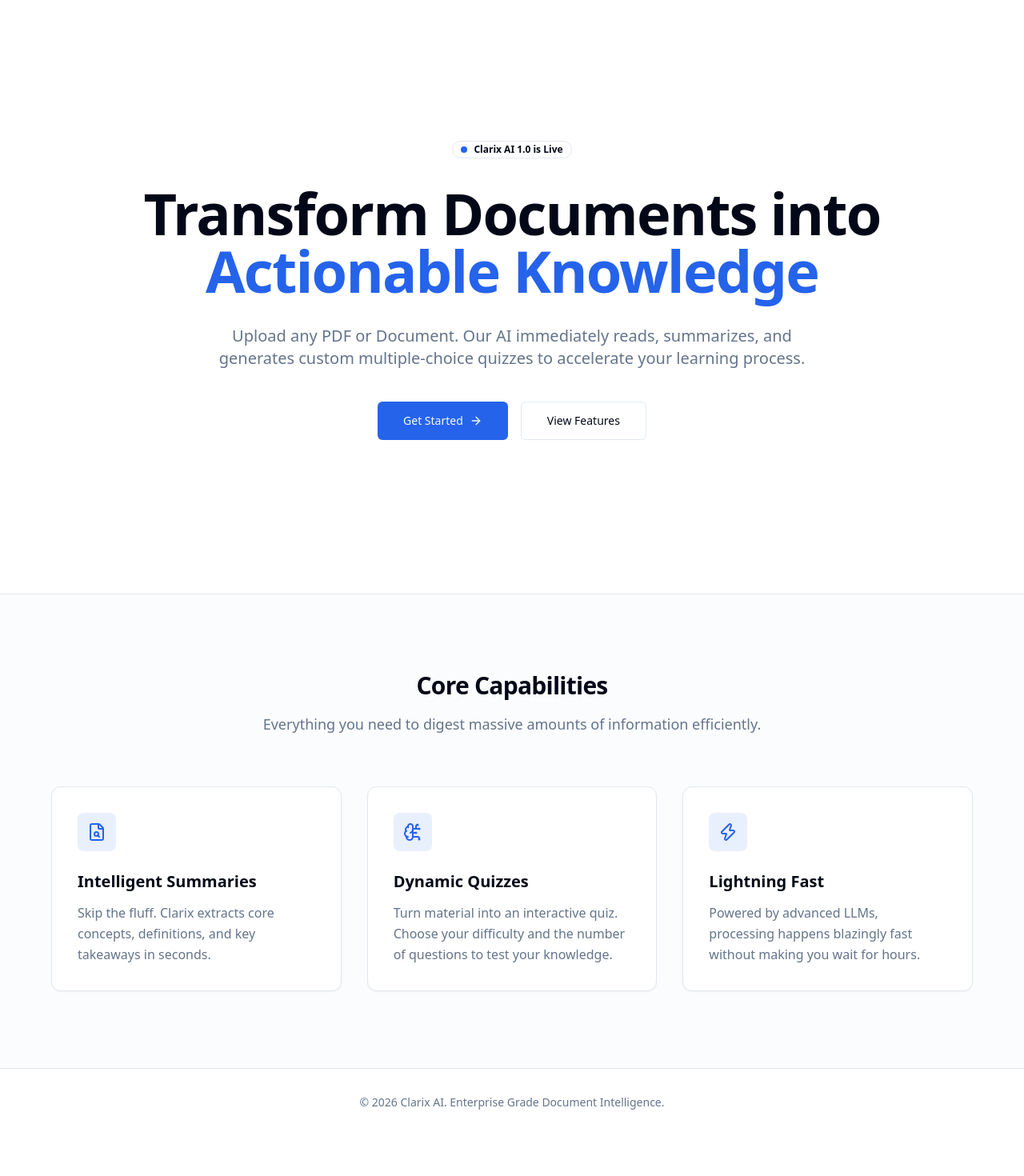
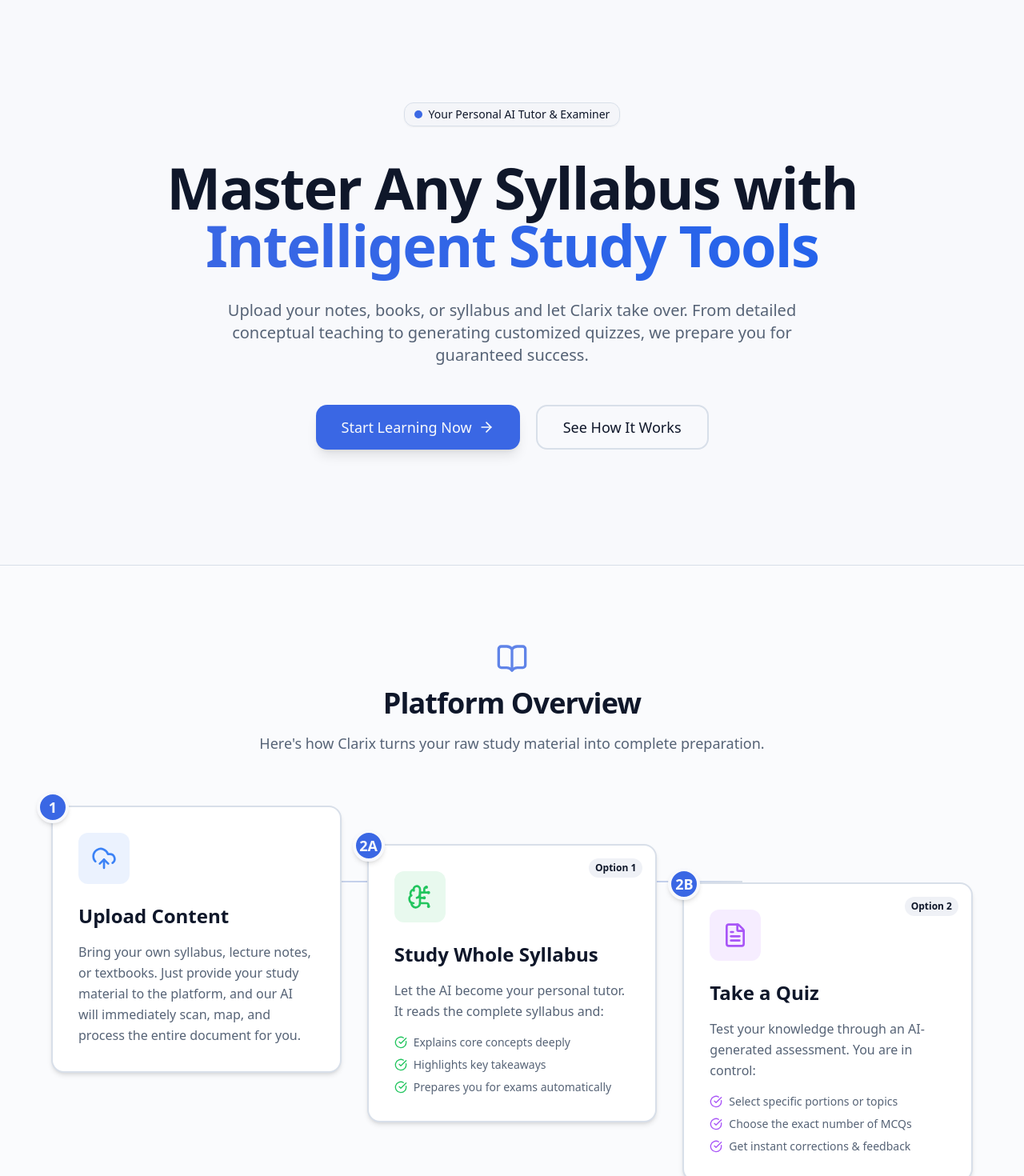
Before and after one commit to moizmalik11/Clarix-AI, a Next.js app in the folder Clarix-AI/frontend/: page / in a window 1280 px wide. Shown: the part 80-1550 px from the top of the page at 80% size. Before the commit the page ends 1500 px from the top, so only its background shows below. Built offline with nearby package versions, Linux system fonts and the light colour scheme.

Commit message:
global css added and loading bar

```diff
--- a/Clarix-AI/frontend/app/globals.css
+++ b/Clarix-AI/frontend/app/globals.css
@@ -4,35 +4,35 @@
 
 @layer base {
   :root {
-    --background: 0 0% 100%;
-    --foreground: 222.2 84% 4.9%;
+    --background: 220 33% 98%;
+    --foreground: 222.2 47.4% 11.2%;
 
     --card: 0 0% 100%;
-    --card-foreground: 222.2 84% 4.9%;
+    --card-foreground: 222.2 47.4% 11.2%;
 
     --popover: 0 0% 100%;
-    --popover-foreground: 222.2 84% 4.9%;
+    --popover-foreground: 222.2 47.4% 11.2%;
 
-    --primary: 221.2 83.2% 53.3%;
+    --primary: 224 76% 56%;
     --primary-foreground: 210 40% 98%;
 
-    --secondary: 210 40% 96.1%;
+    --secondary: 214 32% 92%;
     --secondary-foreground: 222.2 47.4% 11.2%;
 
-    --muted: 210 40% 96.1%;
-    --muted-foreground: 215.4 16.3% 46.9%;
+    --muted: 220 29% 95%;
+    --muted-foreground: 215 16% 40%;
 
-    --accent: 210 40% 96.1%;
-    --accent-foreground: 222.2 47.4% 11.2%;
+    --accent: 214 100% 97%;
+    --accent-foreground: 224 76% 40%;
 
     --destructive: 0 84.2% 60.2%;
     --destructive-foreground: 210 40% 98%;
 
-    --border: 214.3 31.8% 91.4%;
-    --input: 214.3 31.8% 91.4%;
-    --ring: 221.2 83.2% 53.3%;
+    --border: 214 27% 88%;
+    --input: 214 27% 88%;
+    --ring: 224 76% 56%;
 
-    --radius: 0.5rem;
+    --radius: 1rem;
   }
 
   .dark {
@@ -64,13 +64,56 @@
     --input: 217.2 32.6% 17.5%;
     --ring: 212.7 26.8% 83.9%;
   }
-}
 
-@layer base {
   * {
     @apply border-border;
   }
+
+  html {
+    scroll-behavior: smooth;
+  }
+
   body {
-    @apply bg-background text-foreground font-sans;
+    @apply bg-background text-foreground font-sans antialiased;
+    background-image:
+      radial-gradient(circle at top, rgba(59, 130, 246, 0.14), transparent 32%),
+      linear-gradient(180deg, rgba(255, 255, 255, 0.92), rgba(248, 250, 252, 1));
+  }
+
+  ::selection {
+    @apply bg-primary/20 text-foreground;
   }
 }
+
+@layer components {
+  .app-shell {
+    @apply relative overflow-hidden;
+  }
+
+  .app-shell::before {
+    content: "";
+    @apply pointer-events-none absolute inset-x-0 top-0 h-[28rem];
+    background:
+      radial-gradient(circle at top left, rgba(37, 99, 235, 0.18), transparent 42%),
+      radial-gradient(circle at top right, rgba(14, 165, 233, 0.15), transparent 36%);
+  }
+
+  .surface-card {
+    @apply rounded-[1.5rem] border border-white/60 bg-white/90 shadow-[0_20px_70px_-30px_rgba(15,23,42,0.35)] backdrop-blur-xl;
+  }
+
+  .section-title {
+    @apply text-3xl font-bold tracking-tight text-foreground md:text-4xl;
+  }
+
+  .section-copy {
+    @apply text-base leading-7 text-muted-foreground md:text-lg;
+  }
+
+  .grid-glow {
+    background-image:
+      linear-gradient(rgba(148, 163, 184, 0.08) 1px, transparent 1px),
+      linear-gradient(90deg, rgba(148, 163, 184, 0.08) 1px, transparent 1px);
+    background-size: 42px 42px;
+  }
+}
--- a/Clarix-AI/frontend/app/page.jsx
+++ b/Clarix-AI/frontend/app/page.jsx
@@ -1,73 +1,189 @@
+"use client";
+
+import { useState, useEffect } from 'react';
 import Link from 'next/link';
-import { ArrowRight, BrainCircuit, FileSearch, Zap } from 'lucide-react';
+import { ArrowRight, BookOpen, BrainCircuit, FileText, GraduationCap, UploadCloud, CheckCircle } from 'lucide-react';
 import { Button } from '../components/ui/button';
 
 export default function Home() {
+  const [loading, setLoading] = useState(true);
+  const [progress, setProgress] = useState(0);
+
+  useEffect(() => {
+    // Simulate loading progress
+    const interval = setInterval(() => {
+      setProgress((prev) => {
+        if (prev >= 100) {
+          clearInterval(interval);
+          setTimeout(() => setLoading(false), 500); // Small delay after hitting 100% before hiding loader
+          return 100;
+        }
+        return prev + 2; // Increase progress
+      });
+    }, 30);
+
+    return () => clearInterval(interval);
+  }, []);
+
+  if (loading) {
+    return (
+      <div className="fixed inset-0 z-50 flex flex-col items-center justify-center bg-background text-foreground transition-opacity duration-500">
+        <div className="flex flex-col items-center max-w-sm w-full px-6">
+          <div className="p-4 bg-primary/10 rounded-full mb-6">
+            <GraduationCap className="w-16 h-16 text-primary animate-pulse" />
+          </div>
+          <h1 className="text-4xl font-extrabold tracking-tight mb-2 animate-fade-in text-center">
+            Welcome to Clarix
+          </h1>
+          <p className="text-lg text-muted-foreground mb-8 font-medium">
+            (study platform)
+          </p>
+
+          <div className="w-full h-3 bg-muted rounded-full overflow-hidden shadow-inner">
+            <div
+              className="h-full bg-primary rounded-full transition-all duration-75 ease-out"
+              style={{ width: `${progress}%` }}
+            ></div>
+          </div>
+          <p className="mt-4 text-sm text-muted-foreground animate-pulse font-medium">
+            Starting your learning journey... {progress}%
+          </p>
+        </div>
+      </div>
+    );
+  }
+
   return (
     <div className="flex flex-col min-h-screen bg-background">
-      <section className="flex-1 flex flex-col items-center justify-center text-center px-6 py-32 md:py-48 max-w-5xl mx-auto">
-        <div className="inline-flex items-center rounded-full border border-border px-2.5 py-0.5 text-xs font-semibold transition-colors focus:outline-none focus:ring-2 focus:ring-ring focus:ring-offset-2 text-foreground mb-8">
-          <span className="flex h-2 w-2 rounded-full bg-primary mr-2"></span>
-          Clarix AI 1.0 is Live
+      {/* Hero Section */}
+      <section className="relative flex-1 flex flex-col items-center justify-center text-center px-6 py-24 md:py-36 max-w-5xl mx-auto">
+        <div className="absolute top-0 left-0 w-full h-full overflow-hidden -z-10 bg-[radial-gradient(ellipse_at_top,_var(--tw-gradient-stops))] from-primary/10 via-background to-background"></div>
+
+        <div className="inline-flex items-center rounded-sm border border-border px-3 py-1 text-sm font-medium transition-colors focus:outline-none bg-muted/50 text-foreground mb-10 shadow-sm backdrop-blur-sm">
+          <span className="flex h-2.5 w-2.5 rounded-full bg-primary mr-2 animate-pulse"></span>
+          Your Personal AI Tutor & Examiner
         </div>
-        <h1 className="text-4xl md:text-6xl lg:text-7xl font-extrabold tracking-tight text-foreground mb-8">
-          Transform Documents into <br className="hidden md:block"/>
-          <span className="text-primary">Actionable Knowledge</span>
+
+        <h1 className="text-5xl md:text-6xl lg:text-7xl font-extrabold tracking-tight text-foreground mb-8 leading-tight">
+          Master Any Syllabus with <br className="hidden md:block"/>
+          <span className="text-transparent bg-clip-text bg-gradient-to-r from-primary to-blue-600">
+            Intelligent Study Tools
+          </span>
         </h1>
-        <p className="text-lg md:text-xl text-muted-foreground mb-10 max-w-3xl leading-relaxed">
-          Upload any PDF or Document. Our AI immediately reads, summarizes, and generates custom multiple-choice quizzes to accelerate your learning process.
+
+        <p className="text-lg md:text-xl text-muted-foreground mb-12 max-w-3xl leading-relaxed">
+          Upload your notes, books, or syllabus and let Clarix take over. From detailed conceptual teaching to generating customized quizzes, we prepare you for guaranteed success.
         </p>
-        <div className="flex flex-col sm:flex-row gap-4 w-full sm:w-auto">
+
+        <div className="flex flex-col sm:flex-row gap-5 w-full sm:w-auto">
           <Link href="/upload">
-            <Button size="lg" className="w-full sm:w-auto h-12 px-8">
-              Get Started <ArrowRight className="ml-2 h-4 w-4" />
+            <Button size="lg" className="w-full sm:w-auto h-14 px-8 text-lg shadow-lg hover:shadow-xl transition-all hover:-translate-y-1">
+              Start Learning Now <ArrowRight className="ml-2 h-5 w-5" />
             </Button>
           </Link>
-          <a href="#features">
-            <Button variant="outline" size="lg" className="w-full sm:w-auto h-12 px-8">
-              View Features
+          <a href="#how-it-works">
+            <Button variant="outline" size="lg" className="w-full sm:w-auto h-14 px-8 text-lg border-2 hover:bg-muted/50">
+              See How It Works
             </Button>
           </a>
         </div>
       </section>
 
-      <section id="features" className="py-24 px-6 border-t border-border bg-muted/30">
+      {/* How it Works / Core Flow Section */}
+      <section id="how-it-works" className="py-24 px-6 border-t border-border bg-card/30 relative">
         <div className="max-w-6xl mx-auto">
           <div className="text-center mb-16">
-            <h2 className="text-3xl font-bold tracking-tight mb-4">Core Capabilities</h2>
-            <p className="text-muted-foreground max-w-2xl mx-auto text-lg">Everything you need to digest massive amounts of information efficiently.</p>
+            <div className="flex justify-center mb-4">
+              <BookOpen className="h-10 w-10 text-primary opacity-80" />
+            </div>
+            <h2 className="text-3xl md:text-4xl font-extrabold tracking-tight mb-4">Platform Overview</h2>
+            <p className="text-muted-foreground max-w-2xl mx-auto text-lg">
+              Here's how Clarix turns your raw study material into complete preparation.
+            </p>
           </div>
 
-          <div className="grid md:grid-cols-3 gap-8">
-            <div className="bg-card text-card-foreground rounded-xl border border-border shadow-sm p-8 flex flex-col items-start hover:shadow-md transition-shadow">
-              <div className="p-3 bg-primary/10 rounded-lg mb-6 text-primary">
-                <FileSearch className="h-6 w-6" />
+          <div className="grid md:grid-cols-3 gap-8 relative items-start">
+            {/* Step 1 */}
+            <div className="bg-card text-card-foreground rounded-2xl border-2 border-border shadow-md p-8 flex flex-col items-start hover:border-primary/50 transition-colors relative z-10">
+              <div className="absolute -top-5 -left-5 w-10 h-10 bg-primary text-primary-foreground rounded-full flex items-center justify-center font-bold text-lg shadow-md border-4 border-background">
+                1
               </div>
-              <h3 className="font-semibold text-xl mb-3">Intelligent Summaries</h3>
-              <p className="text-muted-foreground leading-relaxed">Skip the fluff. Clarix extracts core concepts, definitions, and key takeaways in seconds.</p>
+              <div className="p-4 bg-blue-500/10 rounded-xl mb-6 text-blue-500">
+                <UploadCloud className="h-8 w-8" />
+              </div>
+              <h3 className="font-bold text-2xl mb-4">Upload Content</h3>
+              <p className="text-muted-foreground leading-relaxed">
+                Bring your own syllabus, lecture notes, or textbooks. Just provide your study material to the platform, and our AI will immediately scan, map, and process the entire document for you.
+              </p>
             </div>
 
-            <div className="bg-card text-card-foreground rounded-xl border border-border shadow-sm p-8 flex flex-col items-start hover:shadow-md transition-shadow">
-              <div className="p-3 bg-primary/10 rounded-lg mb-6 text-primary">
-                <BrainCircuit className="h-6 w-6" />
+            {/* Step 2A */}
+            <div className="bg-card text-card-foreground rounded-2xl border-2 border-border shadow-md p-8 flex flex-col items-start hover:border-primary/50 transition-colors relative z-10 md:mt-12">
+              <div className="absolute -top-5 -left-5 w-10 h-10 bg-primary text-primary-foreground rounded-full flex items-center justify-center font-bold text-lg shadow-md border-4 border-background">
+                2A
               </div>
-              <h3 className="font-semibold text-xl mb-3">Dynamic Quizzes</h3>
-              <p className="text-muted-foreground leading-relaxed">Turn material into an interactive quiz. Choose your difficulty and the number of questions to test your knowledge.</p>
+              <div className="absolute top-4 right-4 bg-muted px-2 py-1 rounded-md text-xs font-semibold">Option 1</div>
+              <div className="p-4 bg-green-500/10 rounded-xl mb-6 text-green-500">
+                <BrainCircuit className="h-8 w-8" />
+              </div>
+              <h3 className="font-bold text-2xl mb-4">Study Whole Syllabus</h3>
+              <p className="text-muted-foreground leading-relaxed mb-4">
+                Let the AI become your personal tutor. It reads the complete syllabus and:
+              </p>
+              <ul className="space-y-2 text-sm text-muted-foreground w-full">
+                <li className="flex items-start"><CheckCircle className="h-4 w-4 mr-2 text-green-500 shrink-0 mt-0.5" /> Explains core concepts deeply</li>
+                <li className="flex items-start"><CheckCircle className="h-4 w-4 mr-2 text-green-500 shrink-0 mt-0.5" /> Highlights key takeaways</li>
+                <li className="flex items-start"><CheckCircle className="h-4 w-4 mr-2 text-green-500 shrink-0 mt-0.5" /> Prepares you for exams automatically</li>
+              </ul>
             </div>
 
-            <div className="bg-card text-card-foreground rounded-xl border border-border shadow-sm p-8 flex flex-col items-start hover:shadow-md transition-shadow">
-              <div className="p-3 bg-primary/10 rounded-lg mb-6 text-primary">
-                <Zap className="h-6 w-6" />
+            {/* Step 2B */}
+            <div className="bg-card text-card-foreground rounded-2xl border-2 border-border shadow-md p-8 flex flex-col items-start hover:border-primary/50 transition-colors relative z-10 md:mt-24">
+              <div className="absolute -top-5 -left-5 w-10 h-10 bg-primary text-primary-foreground rounded-full flex items-center justify-center font-bold text-lg shadow-md border-4 border-background">
+                2B
               </div>
-              <h3 className="font-semibold text-xl mb-3">Lightning Fast</h3>
-              <p className="text-muted-foreground leading-relaxed">Powered by advanced LLMs, processing happens blazingly fast without making you wait for hours.</p>
+              <div className="absolute top-4 right-4 bg-muted px-2 py-1 rounded-md text-xs font-semibold">Option 2</div>
+              <div className="p-4 bg-purple-500/10 rounded-xl mb-6 text-purple-500">
+                <FileText className="h-8 w-8" />
+              </div>
+              <h3 className="font-bold text-2xl mb-4">Take a Quiz</h3>
+              <p className="text-muted-foreground leading-relaxed mb-4">
+                Test your knowledge through an AI-generated assessment. You are in control:
+              </p>
+              <ul className="space-y-2 text-sm text-muted-foreground w-full">
+                <li className="flex items-start"><CheckCircle className="h-4 w-4 mr-2 text-purple-500 shrink-0 mt-0.5" /> Select specific portions or topics</li>
+                <li className="flex items-start"><CheckCircle className="h-4 w-4 mr-2 text-purple-500 shrink-0 mt-0.5" /> Choose the exact number of MCQs</li>
+                <li className="flex items-start"><CheckCircle className="h-4 w-4 mr-2 text-purple-500 shrink-0 mt-0.5" /> Get instant corrections & feedback</li>
+              </ul>
             </div>
+
+            {/* Visual Connecting Lines (Desktop only) */}
+            <div className="hidden md:block absolute top-[20%] left-[25%] w-[50%] h-0.5 bg-gradient-to-r from-border via-primary/50 to-border -z-0"></div>
           </div>
         </div>
       </section>
 
-      <footer className="border-t border-border py-8 text-center text-sm text-muted-foreground">
-        <p>&copy; {new Date().getFullYear()} Clarix AI. Enterprise Grade Document Intelligence.</p>
+      {/* Call To Action */}
+      <section className="py-20 px-6 bg-primary text-primary-foreground text-center">
+        <div className="max-w-4xl mx-auto">
+          <h2 className="text-3xl md:text-4xl font-bold mb-6">Ready to upgrade your studying?</h2>
+          <p className="text-primary-foreground/80 text-lg mb-8 max-w-2xl mx-auto">
+            Stop struggling with massive PDFs. Upload your material and let Clarix pave your path to success.
+          </p>
+          <Link href="/upload">
+            <Button size="lg" variant="secondary" className="h-14 px-10 text-lg font-bold">
+              Enter Platform
+            </Button>
+          </Link>
+        </div>
+      </section>
+
+      <footer className="py-8 text-center text-sm text-muted-foreground bg-background">
+        <div className="flex justify-center items-center mb-4">
+           <GraduationCap className="h-6 w-6 mr-2 opacity-50" />
+           <span className="font-semibold text-foreground/80">Clarix AI</span>
+        </div>
+        <p>&copy; {new Date().getFullYear()} Clarix AI - The Smart Study Platform. All rights reserved.</p>
       </footer>
     </div>
   );
--- a/Clarix-AI/frontend/app/upload/page.jsx
+++ b/Clarix-AI/frontend/app/upload/page.jsx
@@ -1,24 +1,49 @@
+"use client";
+
+import { useClarix } from '../../context/ClarixContext';
 import UploadZone from '../../components/UploadZone';
 import SettingsPanel from '../../components/SettingsPanel';
 import StepTracker from '../../components/StepTracker';
+import { FileUp, SlidersHorizontal } from 'lucide-react';
 
 export default function UploadPage() {
+  const { file } = useClarix();
+
   return (
-    <div className="container mx-auto px-4 py-8 bg-background min-h-screen">
-      <div className="text-center mb-4 mt-8">
-        <h1 className="text-3xl font-bold tracking-tight text-foreground">Prepare Your Document</h1>
-        <p className="text-muted-foreground mt-2">Upload your file and configure your learning preferences.</p>
+    <div className="container mx-auto px-4 py-12 bg-background min-h-[calc(100vh-80px)]">
+      <div className="text-center mb-10 max-w-2xl mx-auto">
+        <div className="inline-flex items-center justify-center p-3 bg-primary/10 rounded-full mb-4">
+          {file ? <SlidersHorizontal className="w-8 h-8 text-primary" /> : <FileUp className="w-8 h-8 text-primary" />}
+        </div>
+        <h1 className="text-4xl font-extrabold tracking-tight text-foreground mb-3">
+          {file ? "Configure Learning Preferences" : "Prepare Your Document"}
+        </h1>
+        <p className="text-lg text-muted-foreground">
+          {file
+            ? "Your file is ready! Choose how you want to study this material."
+            : "Upload your syllabus, notes, or textbook securely to get started."}
+        </p>
       </div>
 
       <StepTracker />
 
-      <div className="mt-12 flex flex-col md:flex-row gap-8 max-w-5xl mx-auto">
-        <div className="flex-[2] min-w-0">
-          <UploadZone />
-        </div>
-        <div className="flex-1 min-w-[300px]">
-          <SettingsPanel />
-        </div>
+      <div className="mt-12 max-w-5xl mx-auto transition-all duration-500 ease-in-out">
+        {!file ? (
+          // Step 1: Upload Only (Centered)
+          <div className="max-w-2xl mx-auto animate-in fade-in slide-in-from-bottom-8 duration-500">
+            <UploadZone />
+          </div>
+        ) : (
+          // Step 2: Show Uploaded File Info + Configuration Options
+          <div className="flex flex-col lg:flex-row gap-8 animate-in fade-in zoom-in-95 duration-500">
+            <div className="lg:w-1/3">
+              <UploadZone />
+            </div>
+            <div className="lg:w-2/3">
+              <SettingsPanel />
+            </div>
+          </div>
+        )}
       </div>
     </div>
   );
```
